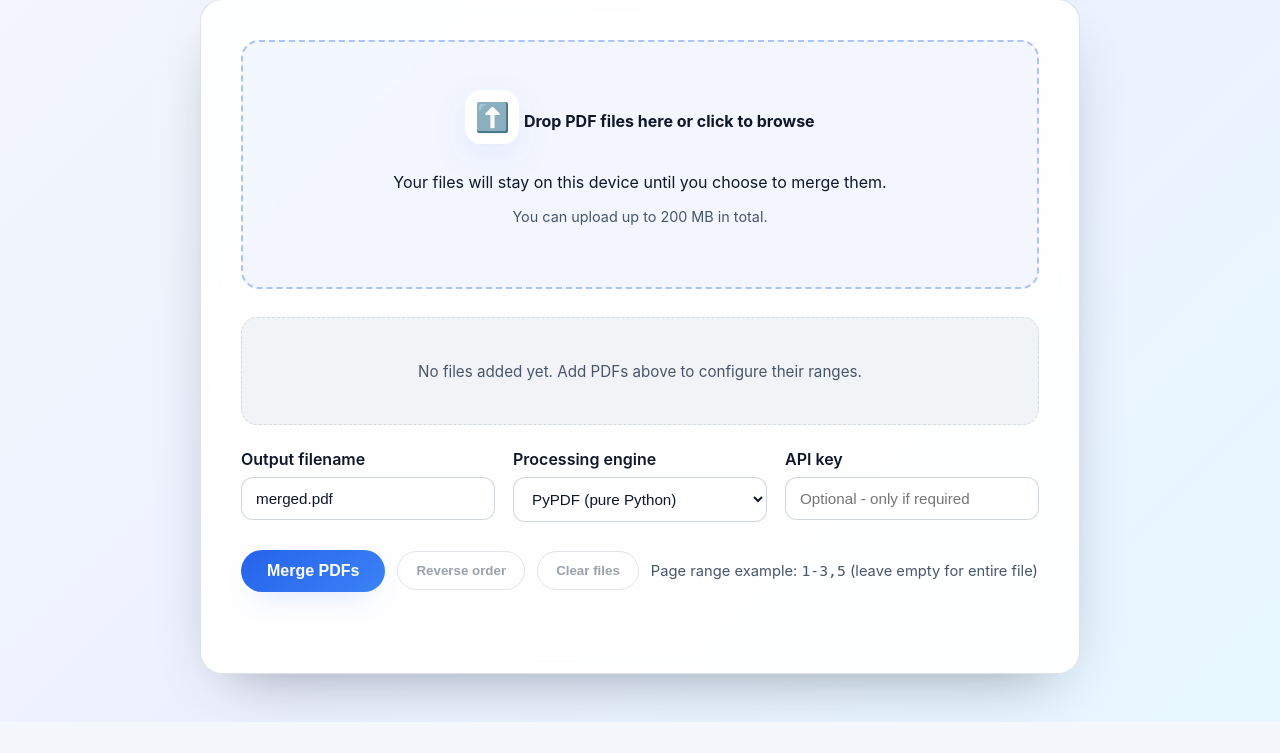
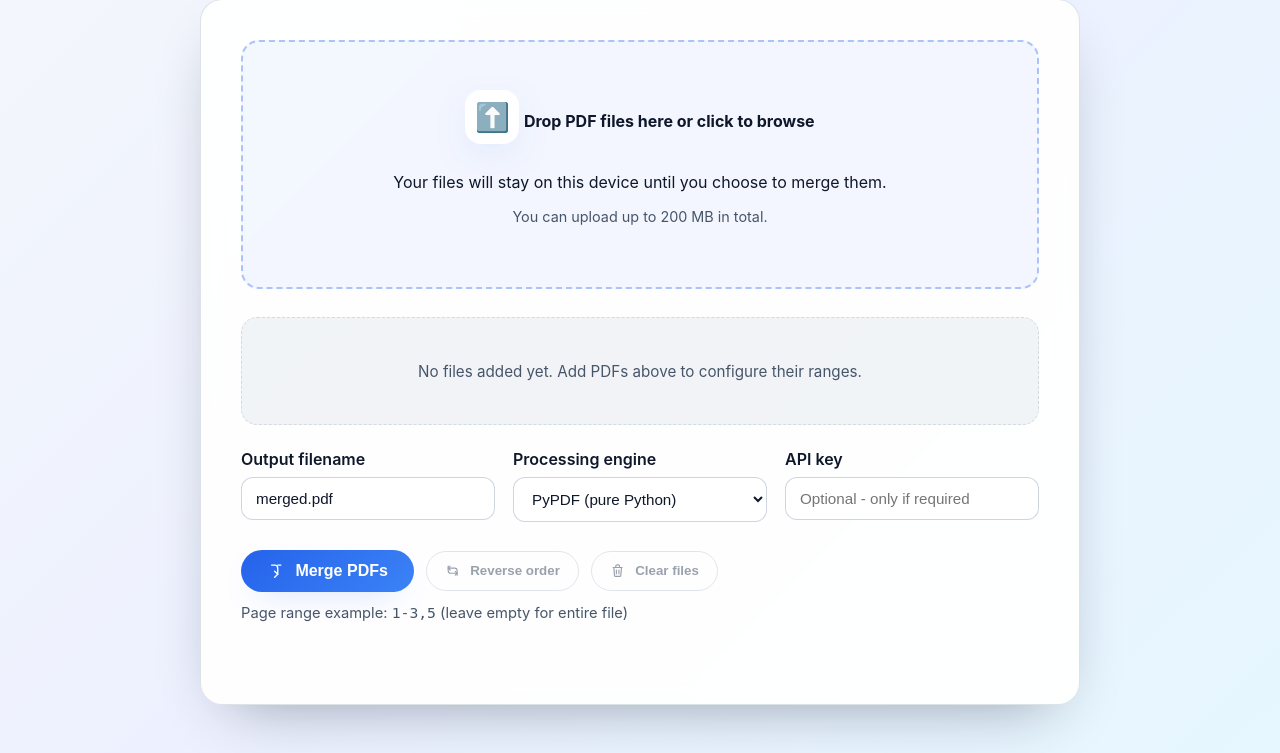
Before and after one commit to Mugen-Houyou/fastapi-pdf-merger, a FastAPI app: page / in a window 1280 px wide. Shown: the part 167-920 px from the top of the page. Before the commit the page ends 889 px from the top, so only its background shows below. Run offline with FastAPI, Linux system fonts and the light colour scheme.

Commit message:
Add icons to primary UI buttons

```diff
--- a/app/static/css/app.css
+++ b/app/static/css/app.css
@@ -377,6 +377,13 @@ body.app {
     align-items: center;
 }
 
+.actions button {
+    display: inline-flex;
+    align-items: center;
+    gap: 10px;
+    justify-content: center;
+}
+
 button.primary {
     border: none;
     background: linear-gradient(135deg, var(--primary) 0%, var(--accent) 100%);
@@ -422,6 +429,16 @@ button.ghost:disabled {
     opacity: .55;
 }
 
+.button-icon {
+    width: 1.15em;
+    height: 1.15em;
+    stroke: currentColor;
+    stroke-width: 1.8;
+    fill: none;
+    stroke-linecap: round;
+    stroke-linejoin: round;
+}
+
 .hint {
     color: var(--muted);
     font-size: .92rem;
--- a/app/templates/index.html
+++ b/app/templates/index.html
@@ -43,9 +43,33 @@
   </div>
 
   <div class="actions">
-    <button id="mergeBtn" class="primary">{{ t.merge_button }}</button>
-    <button id="reverseBtn" type="button" class="ghost" disabled>{{ t.reverse_button }}</button>
-    <button id="clearBtn" type="button" class="ghost" disabled>{{ t.clear_button }}</button>
+    <button id="mergeBtn" class="primary">
+      <svg class="button-icon" viewBox="0 0 24 24" aria-hidden="true" focusable="false">
+        <path d="M6 4h4a4 4 0 0 1 4 4v8" />
+        <path d="M10 20l4-4-4-4" />
+        <path d="M14 4h4" />
+      </svg>
+      <span>{{ t.merge_button }}</span>
+    </button>
+    <button id="reverseBtn" type="button" class="ghost" disabled>
+      <svg class="button-icon" viewBox="0 0 24 24" aria-hidden="true" focusable="false">
+        <path d="M8 5 5 8l3 3" />
+        <path d="M5 8h10a4 4 0 0 1 4 4v7" />
+        <path d="M16 19l3-3-3-3" />
+        <path d="M19 16H9a4 4 0 0 1-4-4V5" />
+      </svg>
+      <span>{{ t.reverse_button }}</span>
+    </button>
+    <button id="clearBtn" type="button" class="ghost" disabled>
+      <svg class="button-icon" viewBox="0 0 24 24" aria-hidden="true" focusable="false">
+        <path d="M5 7h14" />
+        <path d="M10 11v6" />
+        <path d="M14 11v6" />
+        <path d="M6 7l1 12a2 2 0 0 0 2 2h6a2 2 0 0 0 2-2l1-12" />
+        <path d="M9 7V5a2 2 0 0 1 2-2h2a2 2 0 0 1 2 2v2" />
+      </svg>
+      <span>{{ t.clear_button }}</span>
+    </button>
     <span class="hint">{{ t.range_hint_html | safe }}</span>
   </div>
   <p id="status" class="status" role="status" aria-live="polite"></p>
```
